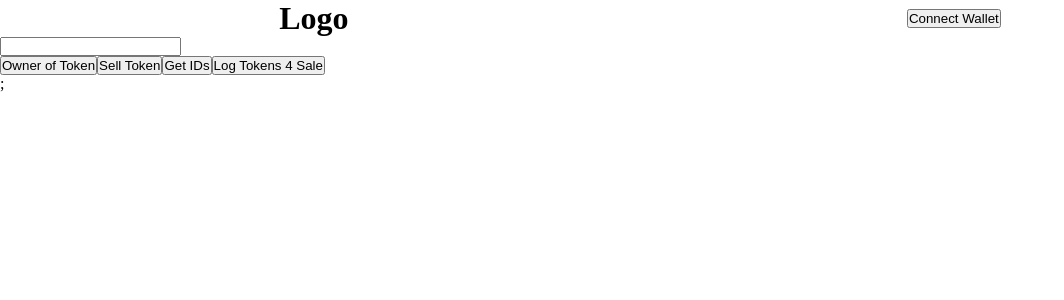
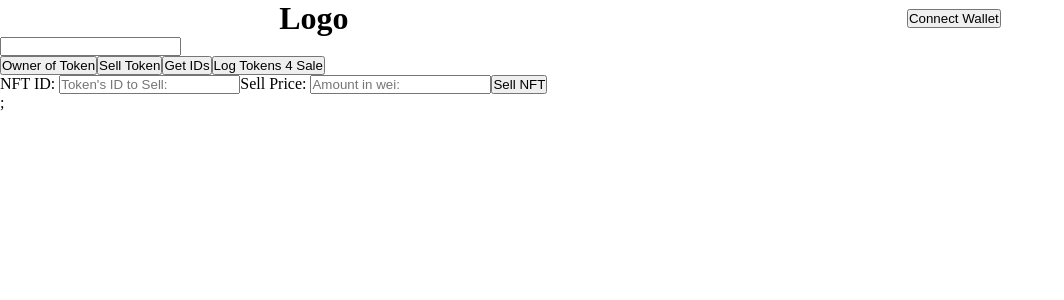
Before and after one commit to adriandelgg/NFT-Exchange, a Next.js app: page / in a window 1280 px wide. Shown: the top 300 px of the page, without its empty margins (0-1064 px from the left). Built offline with nearby package versions, Linux system fonts and the light colour scheme.

Commit message:
Added sell token ability

```diff
--- a/components/AllTokens.js
+++ b/components/AllTokens.js
@@ -1,5 +1,6 @@
 import { useContext, useState } from 'react';
 import { Web3Context } from './context/Web3Context';
+import SellToken from './SellToken';
 
 const AllTokens = () => {
 	const { contract, account, web3 } = useContext(Web3Context);
@@ -74,6 +75,7 @@ const AllTokens = () => {
 			<button onClick={() => console.log(tokensForSale)}>
 				Log Tokens 4 Sale
 			</button>
+			<SellToken />
 		</div>
 	);
 };
--- a/components/SellToken.js
+++ b/components/SellToken.js
@@ -1,29 +1,71 @@
-import { useContext } from 'react';
+import { useContext, useState } from 'react';
 import { Web3Context } from './context/Web3Context';
 
 const SellToken = () => {
 	const { contract, account } = useContext(Web3Context);
+	const [sellToken, setSellToken] = useState({ tokenId: '', sellPrice: '' });
 
 	async function sellNFT(tokenId, sellPrice) {
 		await contract.methods.sellNFT(tokenId, sellPrice).send({ from: account });
+	}
+
+	function handleChange({ target }) {
+		const name = target.name;
+		const value = target.value;
+		setSellToken(prev => ({ ...prev, [name]: value }));
+		console.log(sellToken);
+	}
+
+	function handleSubmit(e) {
+		e.preventDefault();
+		const { tokenId, sellPrice } = sellToken;
+
+		if (Number(sellPrice) < 2e12) {
+			alert('Sell price must be 2,000,000,000,000 (2e12) wei or greater!');
+			return;
+		}
+
+		if (tokenId && sellPrice) {
+			sellNFT(tokenId, Number(sellPrice));
+			console.log(sellToken);
+			setSellToken({ tokenId: '', sellPrice: '' });
+		} else {
+			alert('Both Token ID & Sell Price must be filled in!');
+		}
 	}
 
 	// Create event listener for everytime someone sells a token to the NFT to update
 	// the UI of all tokens being displayed
 
 	return (
-		<>
-			<form action="">
-				<label htmlFor="nftid">NFT ID: </label>
-				<input type="number" name="nftid" id="nftid" />
+		<form>
+			<label htmlFor="sell-token-id">NFT ID: </label>
+			<input
+				type="number"
+				name="tokenId"
+				id="sell-token-id"
+				placeholder="Token's ID to Sell:"
+				value={sellToken.tokenId}
+				min="0"
+				required={true}
+				onChange={e => handleChange(e)}
+			/>
 
-				<label htmlFor="selltoken">Sell Price: </label>
-				<input type="text" name="selltoken" id="selltoken" />
-				<button type="submit" onClick={() => sellNFT()}>
-					Sell NFT
-				</button>
-			</form>
-		</>
+			<label htmlFor="sell-token-price">Sell Price: </label>
+			<input
+				type="number"
+				name="sellPrice"
+				id="sell-token-price"
+				placeholder="Amount in wei:"
+				value={sellToken.sellPrice}
+				required={true}
+				min="0"
+				onChange={e => handleChange(e)}
+			/>
+			<button type="submit" onClick={e => handleSubmit(e)}>
+				Sell NFT
+			</button>
+		</form>
 	);
 };
 
```
Also changed, not shown: 1 other file (tests, documents, lock files or other folders).
